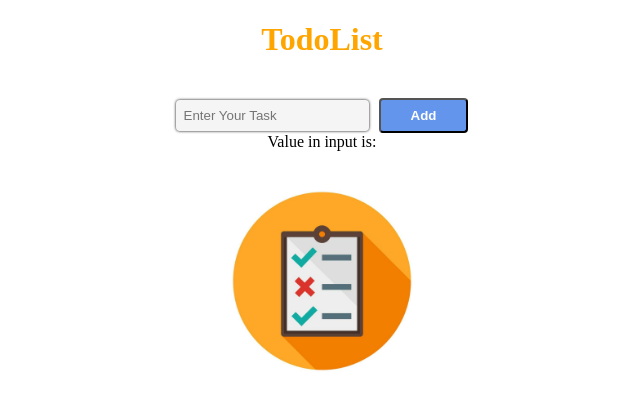
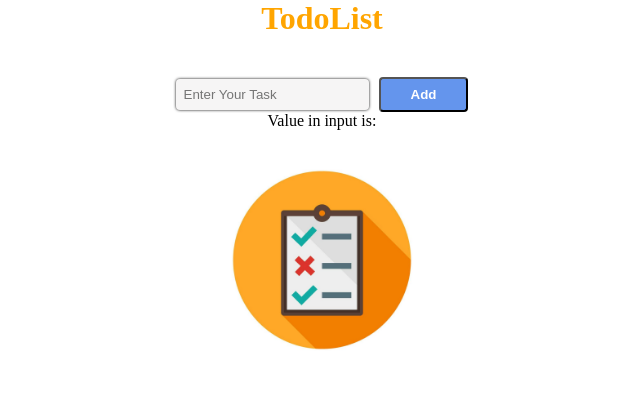
Before and after one commit to tuananh1006/React-Learning, a React (Vite) app in the folder 01-react-vite/: page /plan in a window 1280 px wide. Shown: the top 410 px of the page, without its empty margins (318-958 px from the left). Built offline with nearby package versions, Linux system fonts and the light colour scheme.

Commit message:
Add CSS Global

```diff
--- a/01-react-vite/src/main.jsx
+++ b/01-react-vite/src/main.jsx
@@ -6,6 +6,7 @@ import User from "./pages/user.jsx";
 import HomePage from "./pages/home.jsx";
 import Target from "./pages/target.jsx";
 import Plan from "./pages/plan.jsx";
+import "./styles/styles.css";
 const router = createBrowserRouter([
   {
     path: "/",
--- /dev/null
+++ b/01-react-vite/src/styles/styles.css
@@ -0,0 +1,4 @@
+* {
+  margin: 0;
+  padding: 0;
+}
```
